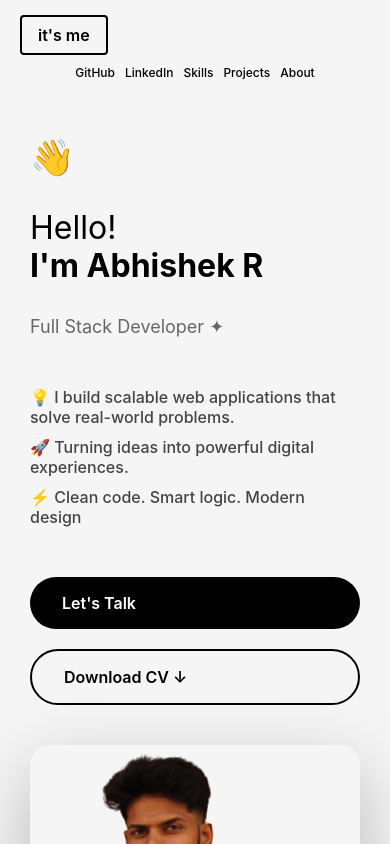
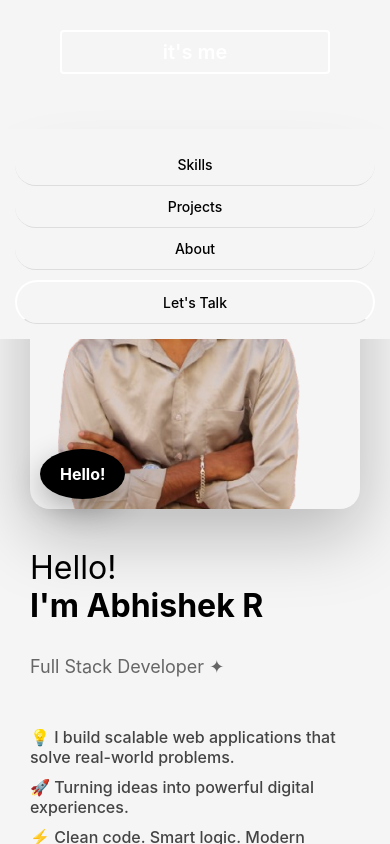
Before and after one commit to abhishekr8055/MyResume, a React (Create React App) app: page / in a window 390 px wide. Shown: the top 844 px of the page. Built offline with nearby package versions, Linux system fonts and the light colour scheme.

Commit message:
Add navbar with Let's Talk, social icons, favicon update, and full responsive design

```diff
--- a/public/index.html
+++ b/public/index.html
@@ -2,7 +2,7 @@
 <html lang="en">
   <head>
     <meta charset="utf-8" />
-    <link rel="icon" href="%PUBLIC_URL%/favicon.ico" />
+    <link rel="icon" href="%PUBLIC_URL%/Favicon.png" />
     <meta name="viewport" content="width=device-width, initial-scale=1" />
     <meta name="theme-color" content="#000000" />
     <meta
@@ -24,7 +24,7 @@
       work correctly both with client-side routing and a non-root public URL.
       Learn how to configure a non-root public URL by running `npm run build`.
     -->
-    <title>React App</title>
+    <title>Abhishek</title>
   </head>
   <body>
     <noscript>You need to enable JavaScript to run this app.</noscript>
--- a/src/pages/About.css
+++ b/src/pages/About.css
@@ -1,12 +1,64 @@
 .about-page {
   min-height: 100vh;
   background: linear-gradient(135deg, #0a0a0a 0%, #1a1a2e 100%);
-  padding: 80px 20px 40px;
+}
+
+.navbar {
+  display: flex;
+  justify-content: space-between;
+  align-items: center;
+  padding: 30px 60px;
+  background: transparent;
+}
+
+.logo {
+  font-size: 20px;
+  font-weight: 600;
+  color: #fff;
+  border: 2px solid #fff;
+  padding: 8px 16px;
+  border-radius: 4px;
+  cursor: pointer;
+}
+
+.social-icons {
+  display: flex;
+  gap: 20px;
+  align-items: center;
+}
+
+.contact-link {
+  color: #fff;
+  text-decoration: none;
+  font-size: 16px;
+  font-weight: 600;
+  padding: 10px 24px;
+  border: 2px solid #fff;
+  border-radius: 50px;
+  transition: all 0.3s;
+}
+
+.contact-link:hover {
+  background: #fff;
+  color: #000;
+}
+
+.icon-link {
+  color: #fff;
+  transition: all 0.3s;
+  display: flex;
+  align-items: center;
+}
+
+.icon-link:hover {
+  opacity: 0.6;
+  transform: scale(1.1);
 }
 
 .about-content {
   max-width: 1200px;
   margin: 0 auto;
+  padding: 20px 20px 40px;
 }
 
 .about-header h1 {
--- a/src/pages/About.js
+++ b/src/pages/About.js
@@ -1,4 +1,4 @@
-import { useNavigate } from 'react-router-dom';
+import { useNavigate, Link } from 'react-router-dom';
 import './About.css';
 
 function About() {
@@ -6,7 +6,10 @@
 
   return (
     <div className="about-page">
-      <button className="back-btn" onClick={() => navigate('/')}>← Back</button>
+      <nav className="navbar">
+        <div className="logo" onClick={() => navigate('/')}>it's me</div>
+        <Link to="/contact_me" className="contact-link">Let's Talk</Link>
+      </nav>
 
       <section className="about-content">
         <div className="about-header">
--- a/src/pages/Home.css
+++ b/src/pages/Home.css
@@ -10,6 +10,40 @@
   align-items: center;
   padding: 30px 60px;
   background: transparent;
+}
+
+.social-icons {
+  display: flex;
+  gap: 20px;
+  align-items: center;
+}
+
+.contact-link {
+  color: #000;
+  text-decoration: none;
+  font-size: 16px;
+  font-weight: 600;
+  padding: 10px 24px;
+  border: 2px solid #000;
+  border-radius: 50px;
+  transition: all 0.3s;
+}
+
+.contact-link:hover {
+  background: #000;
+  color: #fff;
+}
+
+.icon-link {
+  color: #000;
+  transition: all 0.3s;
+  display: flex;
+  align-items: center;
+}
+
+.icon-link:hover {
+  opacity: 0.6;
+  transform: scale(1.1);
 }
 
 .logo {
@@ -31,11 +65,14 @@
   text-decoration: none;
   font-size: 16px;
   font-weight: 500;
-  transition: opacity 0.3s;
+  transition: all 0.3s;
+  padding: 10px 20px;
+  border-radius: 50px;
 }
 
 .nav-links a:hover {
-  opacity: 0.6;
+  background: #000;
+  color: #fff;
 }
 
 .nav-icon {
@@ -121,6 +158,22 @@
   display: flex;
   gap: 20px;
   margin-top: 20px;
+  align-items: center;
+}
+
+.icon-btn {
+  color: #000;
+  transition: all 0.3s;
+  display: flex;
+  align-items: center;
+  padding: 8px;
+  border-radius: 50%;
+  background: transparent;
+}
+
+.icon-btn:hover {
+  opacity: 0.6;
+  transform: scale(1.1);
 }
 
 .btn-primary {
@@ -272,6 +325,44 @@
   .navbar {
     padding: 20px 30px;
     flex-wrap: wrap;
+    position: relative;
+  }
+
+  .logo {
+    width: 100%;
+    text-align: center;
+    margin-bottom: 15px;
+  }
+
+  .nav-links {
+    position: absolute;
+    top: 100%;
+    left: 0;
+    right: 0;
+    background: #f5f5f5;
+    flex-direction: column;
+    gap: 0;
+    padding: 20px;
+    order: 3;
+    width: 100%;
+    z-index: 10;
+  }
+
+  .nav-links a {
+    padding: 15px;
+    text-align: center;
+    border-bottom: 1px solid #ddd;
+  }
+
+  .contact-link {
+    margin-top: 10px;
+  }
+
+  .social-icons {
+    order: 3;
+    width: 100%;
+    justify-content: center;
+    margin-top: 15px;
   }
 
   .nav-links {
@@ -288,6 +379,10 @@
   .hero-content {
     grid-template-columns: 1fr;
     gap: 40px;
+  }
+
+  .hero-right {
+    order: -1;
   }
 
   .hero-left h1 {
@@ -325,16 +420,22 @@
 
   .logo {
     font-size: 16px;
+    width: 100%;
+    text-align: center;
   }
 
   .nav-links {
     width: 100%;
     margin-top: 10px;
-    gap: 10px;
+    gap: 0;
+    flex-direction: column;
+    padding: 15px;
   }
 
   .nav-links a {
-    font-size: 12px;
+    font-size: 14px;
+    padding: 12px;
+    text-align: center;
   }
 
   .hero-left h1 {
--- a/src/pages/Home.js
+++ b/src/pages/Home.js
@@ -7,18 +7,16 @@
       <nav className="navbar">
         <div className="logo">it's me</div>
         <div className="nav-links">
-          <a href="https://github.com/abhishekr8055" target="_blank" rel="noopener noreferrer" aria-label="GitHub">GitHub</a>
-          <a href="https://www.linkedin.com/in/rock-abhishek-456424399" target="_blank" rel="noopener noreferrer" aria-label="LinkedIn">LinkedIn</a>
           <Link to="/skills">Skills</Link>
           <Link to="/projects">Projects</Link>
           <Link to="/about_me">About</Link>
+          <Link to="/contact_me" className="contact-link">Let's Talk</Link>
         </div>
       </nav>
 
       <section className="hero">
         <div className="hero-content">
           <div className="hero-left">
-            <div className="greeting">👋</div>
             <h1>Hello! <span className="highlight">I'm Abhishek R</span></h1>
             <p className="subtitle">Full Stack Developer ✦</p>
 
@@ -29,8 +27,17 @@
             </div>
 
             <div className="cta-buttons">
-              <Link to="/contact_me" className="btn-primary">Let's Talk</Link>
               <a href="https://drive.google.com/file/d/1ZU2w6KDR8agTch8wrg7G0GuvHa33omBZ/view" target="_blank" rel="noopener noreferrer" className="btn-secondary">Download CV ↓</a>
+              <a href="https://github.com/abhishekr8055" target="_blank" rel="noopener noreferrer" aria-label="GitHub" className="icon-btn">
+                <svg width="32" height="32" viewBox="0 0 24 24" fill="currentColor">
+                  <path d="M12 0c-6.626 0-12 5.373-12 12 0 5.302 3.438 9.8 8.207 11.387.599.111.793-.261.793-.577v-2.234c-3.338.726-4.033-1.416-4.033-1.416-.546-1.387-1.333-1.756-1.333-1.756-1.089-.745.083-.729.083-.729 1.205.084 1.839 1.237 1.839 1.237 1.07 1.834 2.807 1.304 3.492.997.107-.775.418-1.305.762-1.604-2.665-.305-5.467-1.334-5.467-5.931 0-1.311.469-2.381 1.236-3.221-.124-.303-.535-1.524.117-3.176 0 0 1.008-.322 3.301 1.23.957-.266 1.983-.399 3.003-.404 1.02.005 2.047.138 3.006.404 2.291-1.552 3.297-1.23 3.297-1.23.653 1.653.242 2.874.118 3.176.77.84 1.235 1.911 1.235 3.221 0 4.609-2.807 5.624-5.479 5.921.43.372.823 1.102.823 2.222v3.293c0 .319.192.694.801.576 4.765-1.589 8.199-6.086 8.199-11.386 0-6.627-5.373-12-12-12z"/>
+                </svg>
+              </a>
+              <a href="https://www.linkedin.com/in/rock-abhishek-456424399" target="_blank" rel="noopener noreferrer" aria-label="LinkedIn" className="icon-btn">
+                <svg width="32" height="32" viewBox="0 0 24 24" fill="currentColor">
+                  <path d="M19 0h-14c-2.761 0-5 2.239-5 5v14c0 2.761 2.239 5 5 5h14c2.762 0 5-2.239 5-5v-14c0-2.761-2.238-5-5-5zm-11 19h-3v-11h3v11zm-1.5-12.268c-.966 0-1.75-.79-1.75-1.764s.784-1.764 1.75-1.764 1.75.79 1.75 1.764-.783 1.764-1.75 1.764zm13.5 12.268h-3v-5.604c0-3.368-4-3.113-4 0v5.604h-3v-11h3v1.765c1.396-2.586 7-2.777 7 2.476v6.759z"/>
+                </svg>
+              </a>
             </div>
           </div>
 
--- a/src/pages/Projects.css
+++ b/src/pages/Projects.css
@@ -1,12 +1,64 @@
 .projects-page {
   min-height: 100vh;
   background: linear-gradient(135deg, #0a0a0a 0%, #1a1a2e 100%);
-  padding: 80px 20px 40px;
+}
+
+.navbar {
+  display: flex;
+  justify-content: space-between;
+  align-items: center;
+  padding: 30px 60px;
+  background: transparent;
+}
+
+.logo {
+  font-size: 20px;
+  font-weight: 600;
+  color: #fff;
+  border: 2px solid #fff;
+  padding: 8px 16px;
+  border-radius: 4px;
+  cursor: pointer;
+}
+
+.social-icons {
+  display: flex;
+  gap: 20px;
+  align-items: center;
+}
+
+.contact-link {
+  color: #fff;
+  text-decoration: none;
+  font-size: 16px;
+  font-weight: 600;
+  padding: 10px 24px;
+  border: 2px solid #fff;
+  border-radius: 50px;
+  transition: all 0.3s;
+}
+
+.contact-link:hover {
+  background: #fff;
+  color: #000;
+}
+
+.icon-link {
+  color: #fff;
+  transition: all 0.3s;
+  display: flex;
+  align-items: center;
+}
+
+.icon-link:hover {
+  opacity: 0.6;
+  transform: scale(1.1);
 }
 
 .projects-content {
   max-width: 1200px;
   margin: 0 auto;
+  padding: 20px;
 }
 
 .projects-content h1 {
--- a/src/pages/Projects.js
+++ b/src/pages/Projects.js
@@ -1,4 +1,4 @@
-import { useNavigate } from 'react-router-dom';
+import { useNavigate, Link } from 'react-router-dom';
 import './Projects.css';
 
 function Projects() {
@@ -6,7 +6,10 @@
 
   return (
     <div className="projects-page">
-      <button className="back-btn" onClick={() => navigate('/')}>← Back</button>
+      <nav className="navbar">
+        <div className="logo" onClick={() => navigate('/')}>it's me</div>
+        <Link to="/contact_me" className="contact-link">Let's Talk</Link>
+      </nav>
 
       <section className="projects-content">
         <h1>My Projects</h1>
--- a/src/pages/Skills.css
+++ b/src/pages/Skills.css
@@ -1,12 +1,64 @@
 .skills-page {
   min-height: 100vh;
   background: linear-gradient(135deg, #0a0a0a 0%, #1a1a2e 100%);
-  padding: 80px 20px 40px;
+}
+
+.navbar {
+  display: flex;
+  justify-content: space-between;
+  align-items: center;
+  padding: 30px 60px;
+  background: transparent;
+}
+
+.logo {
+  font-size: 20px;
+  font-weight: 600;
+  color: #fff;
+  border: 2px solid #fff;
+  padding: 8px 16px;
+  border-radius: 4px;
+  cursor: pointer;
+}
+
+.social-icons {
+  display: flex;
+  gap: 20px;
+  align-items: center;
+}
+
+.contact-link {
+  color: #fff;
+  text-decoration: none;
+  font-size: 16px;
+  font-weight: 600;
+  padding: 10px 24px;
+  border: 2px solid #fff;
+  border-radius: 50px;
+  transition: all 0.3s;
+}
+
+.contact-link:hover {
+  background: #fff;
+  color: #000;
+}
+
+.icon-link {
+  color: #fff;
+  transition: all 0.3s;
+  display: flex;
+  align-items: center;
+}
+
+.icon-link:hover {
+  opacity: 0.6;
+  transform: scale(1.1);
 }
 
 .skills-content {
   max-width: 1200px;
   margin: 0 auto;
+  padding: 20px;
 }
 
 .skills-content h1 {
--- a/src/pages/Skills.js
+++ b/src/pages/Skills.js
@@ -1,4 +1,4 @@
-import { useNavigate } from 'react-router-dom';
+import { useNavigate, Link } from 'react-router-dom';
 import './Skills.css';
 
 function Skills() {
@@ -25,7 +25,10 @@
 
   return (
     <div className="skills-page">
-      <button className="back-btn" onClick={() => navigate('/')}>← Back</button>
+      <nav className="navbar">
+        <div className="logo" onClick={() => navigate('/')}>it's me</div>
+        <Link to="/contact_me" className="contact-link">Let's Talk</Link>
+      </nav>
 
       <section className="skills-content">
         <h1>Skills</h1>
```
Also changed, not shown: public/Favicon.png (added).
